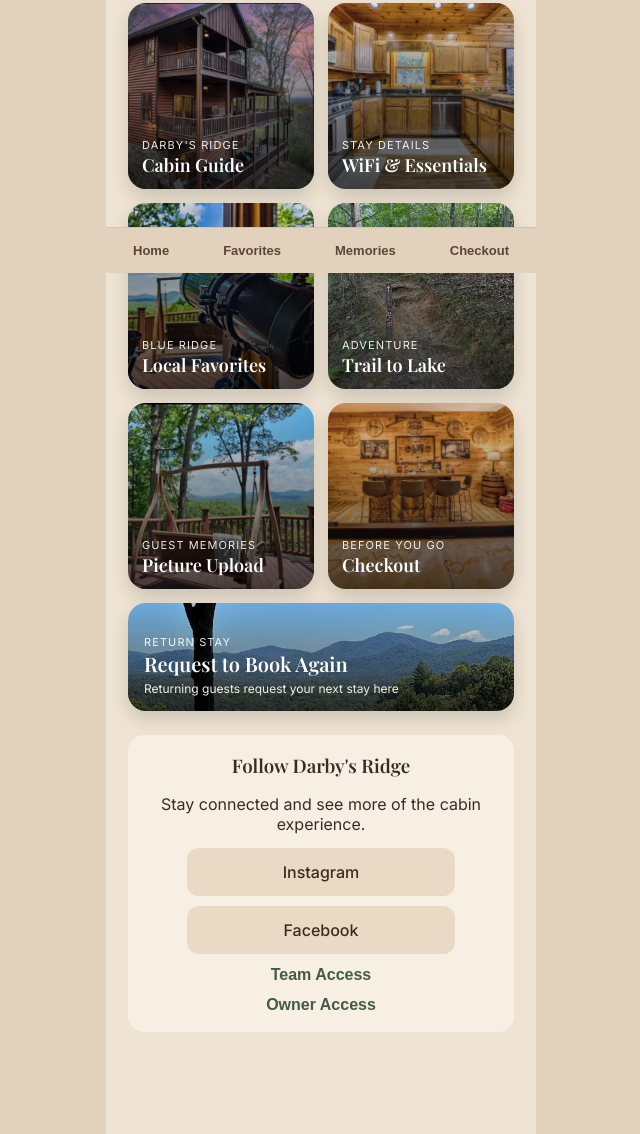
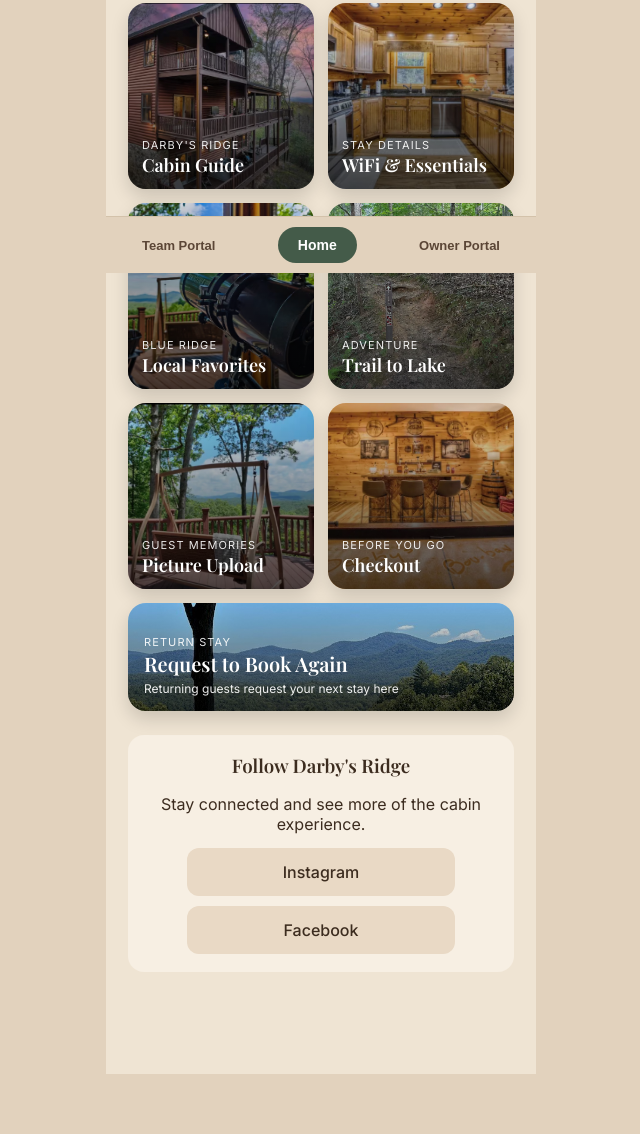
Before and after one commit to darbysridge-netizen/darbys-ridge-portal, a website: page index.html in a window 1280 px wide. Shown: the part 527-1661 px from the top of the page, without its empty margins (319-959 px from the left). After the commit the page ends 1601 px from the top, so only its background shows below. Drawn offline with nearby package versions, Linux system fonts and the light colour scheme.

Commit message:
Update index.html

```diff
--- a/index.html
+++ b/index.html
@@ -39,7 +39,7 @@
 
     .hero-text{
       position:absolute;
-      bottom:70px;
+      bottom:60px;
       left:26px;
       right:26px;
       color:white;
@@ -194,21 +194,6 @@
       text-align:center;
     }
 
-    .team-access{
-      margin-top:14px;
-      text-align:center;
-    }
-
-    .team-access button{
-      background:none;
-      border:none;
-      color:#445b49;
-      font-weight:600;
-      font-size:16px;
-      cursor:pointer;
-      padding:0;
-    }
-
     .bottom-nav{
       position:fixed;
       bottom:0;
@@ -219,9 +204,11 @@
       background:#e2d2bd;
       border-top:1px solid #d3c2aa;
       display:flex;
-      justify-content:space-around;
-      padding:14px 0;
+      justify-content:space-between;
+      align-items:center;
+      padding:10px 30px;
       z-index:10;
+      box-sizing:border-box;
     }
 
     .bottom-nav button{
@@ -231,6 +218,14 @@
       font-size:13px;
       font-weight:600;
       cursor:pointer;
+    }
+
+    .bottom-home{
+      background:#445b49 !important;
+      color:white !important;
+      border-radius:30px;
+      padding:10px 20px;
+      font-size:14px !important;
     }
 
     .hidden{
@@ -522,14 +517,6 @@
           <a href="https://instagram.com/darbysridge" target="_blank">Instagram</a>
           <a href="https://www.facebook.com/darbysridge/" target="_blank">Facebook</a>
         </div>
-
-        <div class="team-access" style="margin-top:10px;">
-          <button type="button" onclick="showPage('login')">Team Access</button>
-        </div>
-
-        <div class="team-access" style="margin-top:10px;">
-          <button type="button" onclick="showPage('ownerLogin')">Owner Access</button>
-        </div>
       </div>
     </div>
   </div>
@@ -768,10 +755,9 @@
   </div>
 
   <div class="bottom-nav">
-    <button type="button" onclick="showPage('home')">Home</button>
-    <button type="button" onclick="showPage('local')">Favorites</button>
-    <button type="button" onclick="showPage('guestMemories')">Memories</button>
-    <button type="button" onclick="showPage('checkout')">Checkout</button>
+    <button type="button" onclick="showPage('login')">Team Portal</button>
+    <button class="bottom-home" type="button" onclick="showPage('home')">Home</button>
+    <button type="button" onclick="showPage('ownerLogin')">Owner Portal</button>
   </div>
 
   <script>
```
